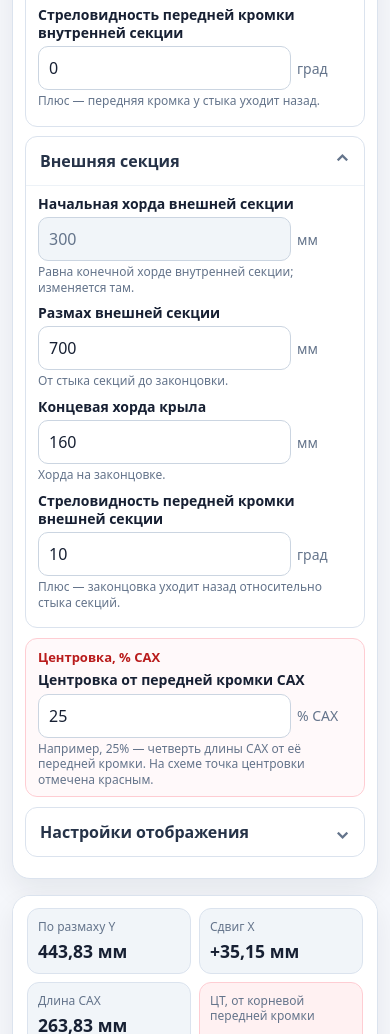
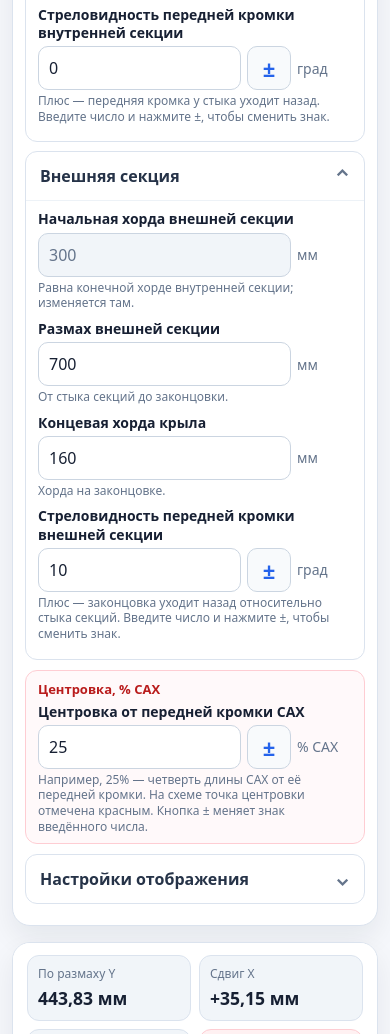
Before and after one commit to Deman75/wing-mac-calculator, a website: page index.html in a window 390 px wide. Shown: the part 780-1814 px from the top of the page. Drawn offline with Linux system fonts and the light colour scheme.

Commit message:
Add sign buttons for negative sweep and CG input on mobile

```diff
--- a/app.js
+++ b/app.js
@@ -545,6 +545,7 @@
 
   let savedInnerSpan = val(inputs.innerSpan);
   let previousInnerEnabled;
+  const signedFields = ['innerSweep', 'outerSweep', 'cgPercent'];
 
   function syncSectionControls() {
     const span = val(inputs.innerSpan);
@@ -569,6 +570,9 @@
     const noOuter = val(inputs.outerSpan) === 0;
     inputs.tipChord.disabled = noOuter;
     inputs.outerSweep.disabled = noOuter;
+    for (const name of signedFields) {
+      $(name + 'Sign').disabled = inputs[name].disabled || inputs[name].readOnly || !Number.isFinite(val(inputs[name]));
+    }
   }
 
   function update() {
@@ -593,6 +597,15 @@
     input.addEventListener('focus', () => input.select());
     input.addEventListener('click', () => input.select());
   }
+  for (const name of signedFields) {
+    $(name + 'Sign').addEventListener('click', () => {
+      const input = inputs[name];
+      const value = val(input);
+      if (input.disabled || input.readOnly || !Number.isFinite(value)) return;
+      input.value = String(-value);
+      update();
+    });
+  }
   diagramZoom.addEventListener('click', () => {
     zoomed = !zoomed;
     diagramWrap.setAttribute('data-zoomed', String(zoomed));
--- a/index.html
+++ b/index.html
@@ -48,10 +48,11 @@
 </div><div class="field">
 <label for="innerSweep">Стреловидность передней кромки внутренней секции</label>
 <div class="row">
-<input id="innerSweep" step="0.01" inputmode="decimal" type="number" value="0"/>
+<div class="signed-input"><input id="innerSweep" step="0.01" inputmode="decimal" type="number" value="0"/>
+<button id="innerSweepSign" class="sign-toggle" type="button" aria-label="Сменить знак стреловидности внутренней секции" aria-controls="innerSweep" title="Сменить знак">±</button></div>
 <div class="unit">град</div>
 </div>
-<div class="hint">Плюс — передняя кромка у стыка уходит назад.</div>
+<div class="hint">Плюс — передняя кромка у стыка уходит назад. Введите число и нажмите ±, чтобы сменить знак.</div>
 </div></div></details><details class="input-accordion" id="outerSection" open=""><summary>Внешняя секция</summary><div class="input-content"><div class="field">
 <label for="outerRootChord">Начальная хорда внешней секции</label>
 <div class="row">
@@ -76,17 +77,19 @@
 </div><div class="field">
 <label for="outerSweep">Стреловидность передней кромки внешней секции</label>
 <div class="row">
-<input id="outerSweep" step="0.01" inputmode="decimal" type="number" value="10"/>
+<div class="signed-input"><input id="outerSweep" step="0.01" inputmode="decimal" type="number" value="10"/>
+<button id="outerSweepSign" class="sign-toggle" type="button" aria-label="Сменить знак стреловидности внешней секции" aria-controls="outerSweep" title="Сменить знак">±</button></div>
 <div class="unit">град</div>
 </div>
-<div class="hint">Плюс — законцовка уходит назад относительно стыка секций.</div>
+<div class="hint">Плюс — законцовка уходит назад относительно стыка секций. Введите число и нажмите ±, чтобы сменить знак.</div>
 </div></div></details><div class="cg-setting"><div class="cg-setting-title">Центровка, % САХ</div><div class="field">
 <label for="cgPercent">Центровка от передней кромки САХ</label>
 <div class="row">
-<input id="cgPercent" max="200" min="-100" step="0.01" inputmode="decimal" type="number" value="25"/>
+<div class="signed-input"><input id="cgPercent" max="200" min="-100" step="0.01" inputmode="decimal" type="number" value="25"/>
+<button id="cgPercentSign" class="sign-toggle" type="button" aria-label="Сменить знак процента центровки" aria-controls="cgPercent" title="Сменить знак">±</button></div>
 <div class="unit">% САХ</div>
 </div>
-<div class="hint">Например, 25% — четверть длины САХ от её передней кромки. На схеме точка центровки отмечена красным.</div>
+<div class="hint">Например, 25% — четверть длины САХ от её передней кромки. На схеме точка центровки отмечена красным. Кнопка ± меняет знак введённого числа.</div>
 </div></div><details class="input-accordion extra-settings"><summary>Настройки отображения</summary><div class="input-content"><div class="field">
 <label>Отображение</label>
 <label class="checkrow">
--- a/styles.css
+++ b/styles.css
@@ -100,6 +100,15 @@
       outline: 2px solid rgba(37, 99, 235, 0.18);
       border-color: var(--blue);
     }
+
+    .signed-input { display:flex; align-items:stretch; gap:6px; min-width:0; }
+    .signed-input input { min-width:0; flex:1; }
+    .sign-toggle {
+      flex:0 0 44px; min-height:44px; padding:0; border:1px solid #cbd5e1;
+      border-radius:10px; background:#f8fafc; color:var(--blue); font:700 22px system-ui; cursor:pointer;
+    }
+    .sign-toggle:focus-visible { outline:3px solid #93c5fd; outline-offset:2px; }
+    .sign-toggle:disabled { color:#94a3b8; background:#f1f5f9; cursor:not-allowed; }
 
     .checkrow {
       display: flex;
```
Also changed, not shown: CHECKS.md (+1 -0 lines), tests/geometry.cjs (+37 -0 lines), README.md.
